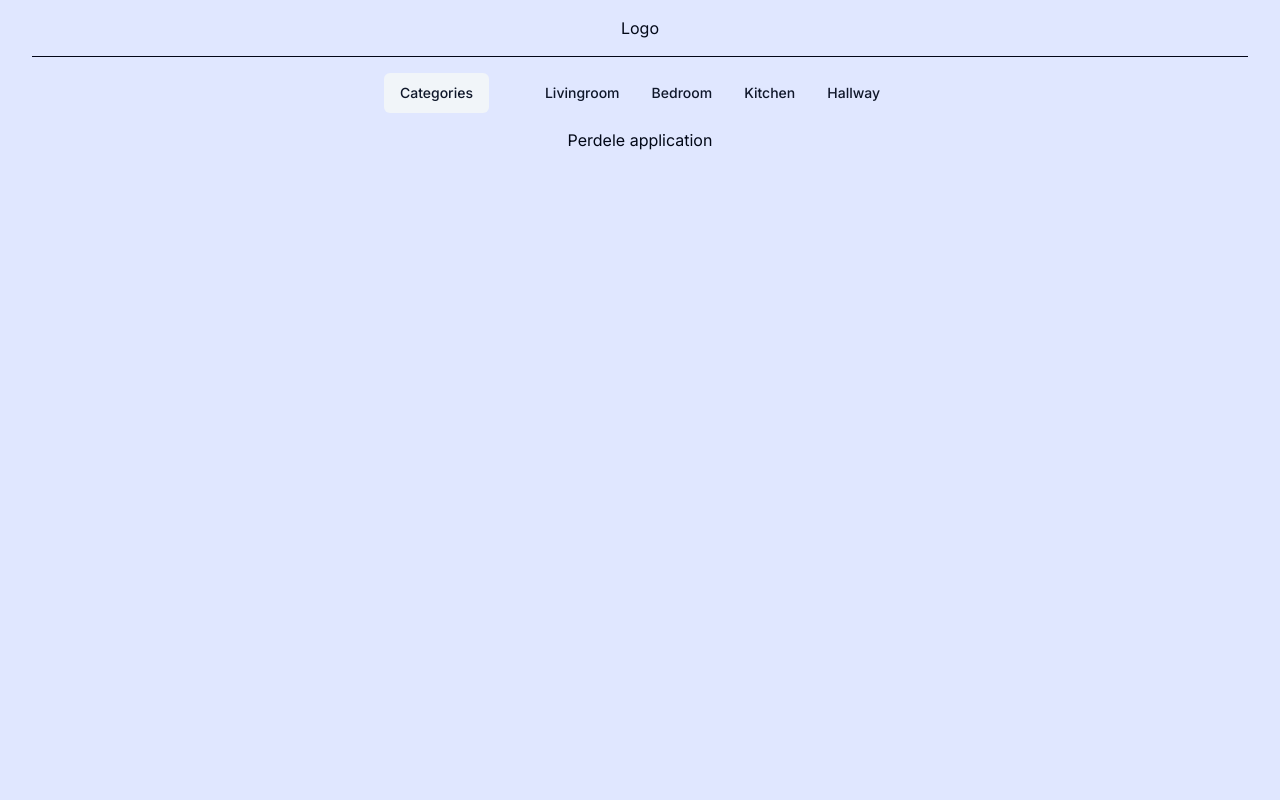
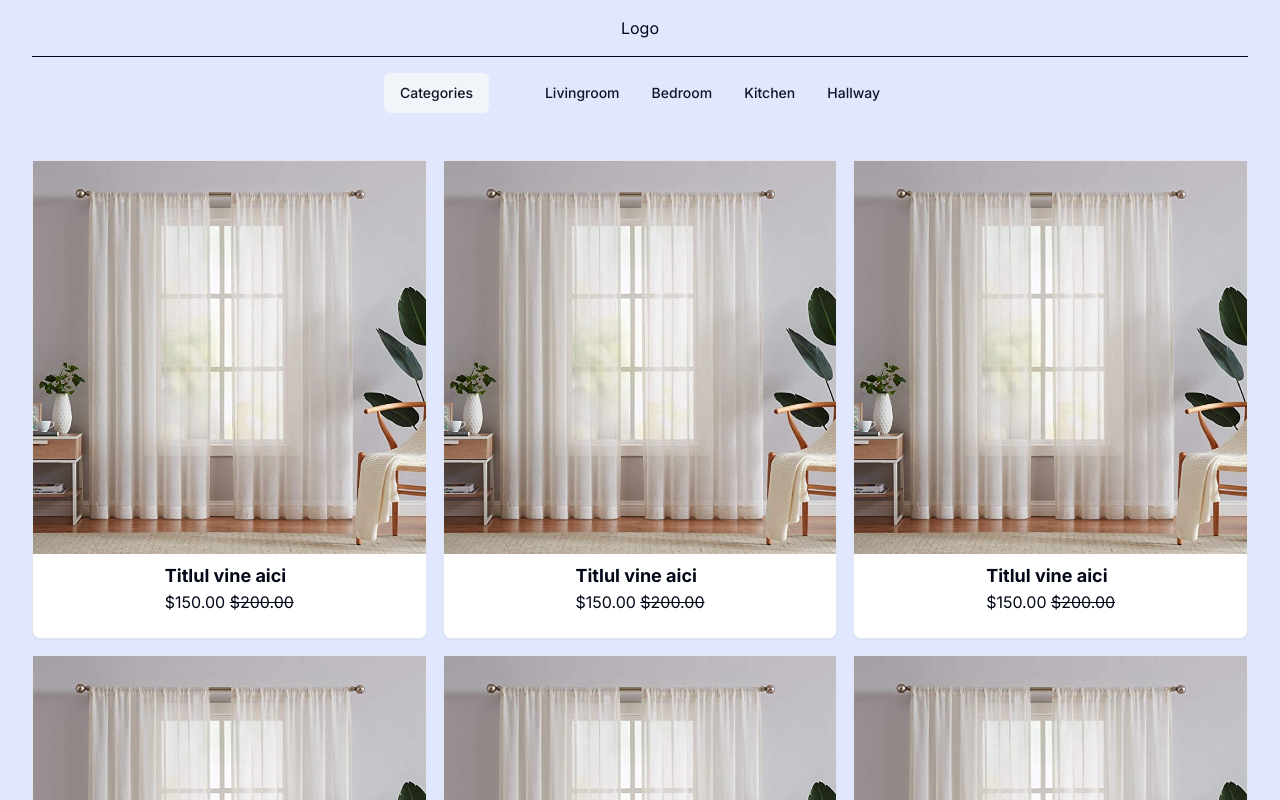
Before and after one commit to GeorgeIonita1/perdele, a Next.js app: page / in a window 1280 px wide. Shown: the top 800 px of the page. Built offline with nearby package versions, Linux system fonts and the light colour scheme.

Commit message:
Added perdele card component

```diff
--- a/app/layout.tsx
+++ b/app/layout.tsx
@@ -14,7 +14,7 @@ export default function RootLayout({
     <html lang="en">
       <body className={`${inter.className} bg-chill`}>
         <Header />
-        <main className='pt-32'>
+        <main className='pt-40'>
           {children}
         </main>
         <Footer />
--- a/app/page.tsx
+++ b/app/page.tsx
@@ -1,7 +1,15 @@
+import CardMain from "@/components/CardMain";
+
 export default function Home() {
   return (
-    <div className="flex min-h-screen flex-col items-center justify-between">
-      Perdele application
+    <div className="container min-h-screen grid md:grid-cols-2 lg:grid-cols-3 md:gap-4">
+      <CardMain />
+      <CardMain />
+      <CardMain />
+      <CardMain />
+      <CardMain />
+      <CardMain />
+      <CardMain />
     </div>
   )
 }
--- /dev/null
+++ b/components/CardMain.tsx
@@ -0,0 +1,20 @@
+import Image from "next/image";
+import { Card, CardContent, CardFooter } from "./ui/card";
+
+function CardMain() {
+    return (
+        <Card className="max-md:max-w-screen-md max-md:mb-4">
+            <CardContent className="p-0">
+                <Image alt="Imagine cu perdele" src='/perdele.jpg' width={768} height={768} />
+            </CardContent>
+            <CardFooter className="justify-center pt-2">
+                <div>
+                    <h3 className="block font-bold text-lg">Titlul vine aici</h3>
+                    <span className="block">$150.00 <s>$200.00</s></span>
+                </div>
+            </CardFooter>
+        </Card>
+    );
+}
+
+export default CardMain;
--- /dev/null
+++ b/components/ui/card.tsx
@@ -0,0 +1,79 @@
+import * as React from "react"
+
+import { cn } from "@/lib/utils"
+
+const Card = React.forwardRef<
+  HTMLDivElement,
+  React.HTMLAttributes<HTMLDivElement>
+>(({ className, ...props }, ref) => (
+  <div
+    ref={ref}
+    className={cn(
+      "rounded-lg border bg-card text-card-foreground shadow-sm",
+      className
+    )}
+    {...props}
+  />
+))
+Card.displayName = "Card"
+
+const CardHeader = React.forwardRef<
+  HTMLDivElement,
+  React.HTMLAttributes<HTMLDivElement>
+>(({ className, ...props }, ref) => (
+  <div
+    ref={ref}
+    className={cn("flex flex-col space-y-1.5 p-6", className)}
+    {...props}
+  />
+))
+CardHeader.displayName = "CardHeader"
+
+const CardTitle = React.forwardRef<
+  HTMLParagraphElement,
+  React.HTMLAttributes<HTMLHeadingElement>
+>(({ className, ...props }, ref) => (
+  <h3
+    ref={ref}
+    className={cn(
+      "text-2xl font-semibold leading-none tracking-tight",
+      className
+    )}
+    {...props}
+  />
+))
+CardTitle.displayName = "CardTitle"
+
+const CardDescription = React.forwardRef<
+  HTMLParagraphElement,
+  React.HTMLAttributes<HTMLParagraphElement>
+>(({ className, ...props }, ref) => (
+  <p
+    ref={ref}
+    className={cn("text-sm text-muted-foreground", className)}
+    {...props}
+  />
+))
+CardDescription.displayName = "CardDescription"
+
+const CardContent = React.forwardRef<
+  HTMLDivElement,
+  React.HTMLAttributes<HTMLDivElement>
+>(({ className, ...props }, ref) => (
+  <div ref={ref} className={cn("p-6 pt-0", className)} {...props} />
+))
+CardContent.displayName = "CardContent"
+
+const CardFooter = React.forwardRef<
+  HTMLDivElement,
+  React.HTMLAttributes<HTMLDivElement>
+>(({ className, ...props }, ref) => (
+  <div
+    ref={ref}
+    className={cn("flex items-center p-6 pt-0", className)}
+    {...props}
+  />
+))
+CardFooter.displayName = "CardFooter"
+
+export { Card, CardHeader, CardFooter, CardTitle, CardDescription, CardContent }
```
Also changed, not shown: public/perdele.jpg (added).
